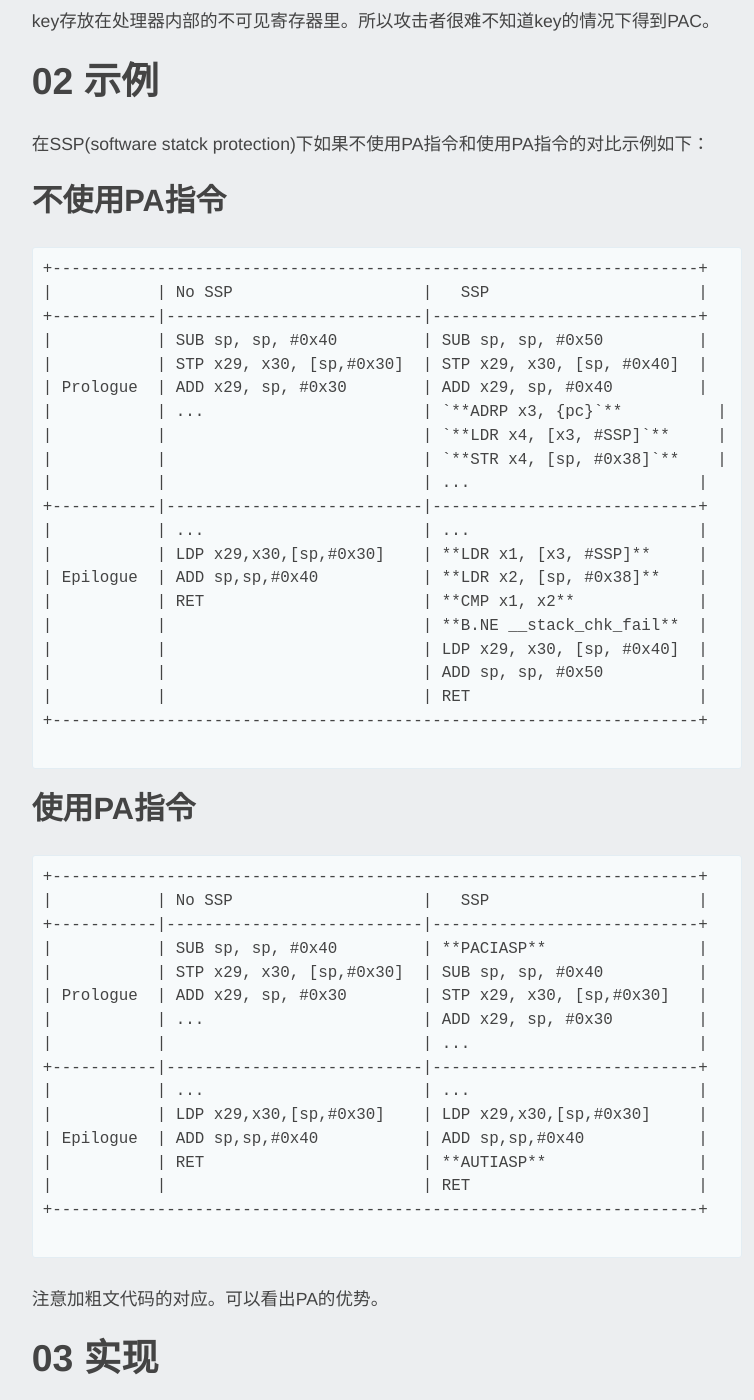
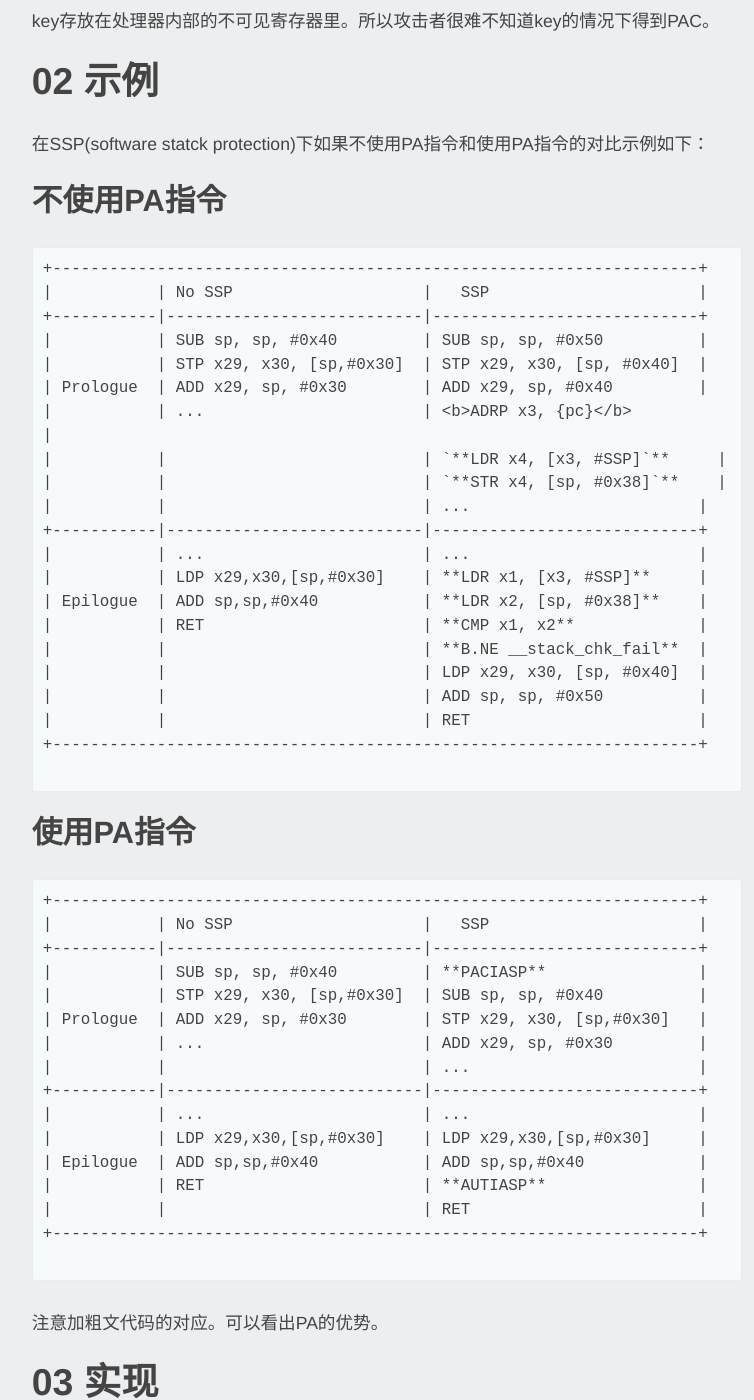
Before and after one commit to hardenedlinux/hardenedlinux.github.io, a Jekyll site: the page built from _posts/2017-06-13-ARM_PA.md, in a window 1280 px wide and 1400 px high, scrolled down 1551 px. Shown: the whole window, without its empty margins (253-1007 px from the left). Built offline with Jekyll 4.4.1, drawn with Linux system fonts in a browser that asks for light colours; nearby versions of some CDN libraries; some of the changed text lies outside the part shown.

Commit message:
Create 2017-06-13-ARM_PA.md

````diff
--- a/_posts/2017-06-13-ARM_PA.md
+++ b/_posts/2017-06-13-ARM_PA.md
@@ -63,7 +63,7 @@
 |           | SUB sp, sp, #0x40         | SUB sp, sp, #0x50          |
 |           | STP x29, x30, [sp,#0x30]  | STP x29, x30, [sp, #0x40]  |
 | Prologue  | ADD x29, sp, #0x30        | ADD x29, sp, #0x40         |
-|           | ...                       | `**ADRP x3, {pc}`**          |
+|           | ...                       | <b>ADRP x3, {pc}</b>          |
 |           |                           | `**LDR x4, [x3, #SSP]`**     |
 |           |                           | `**STR x4, [sp, #0x38]`**    |
 |           |                           | ...                        |
@@ -111,7 +111,7 @@
 因为GCC在后端和处理调用参数的时候使用了大量的文本处理程序来自动生成C++源代码，所
 以在GCC后端特性的实现和参数的实现上基本就是一些配置文件加回调的特化C++代码。
 
-```
+```cpp
 void
 aarch64_expand_prologue (void)
 {
````
